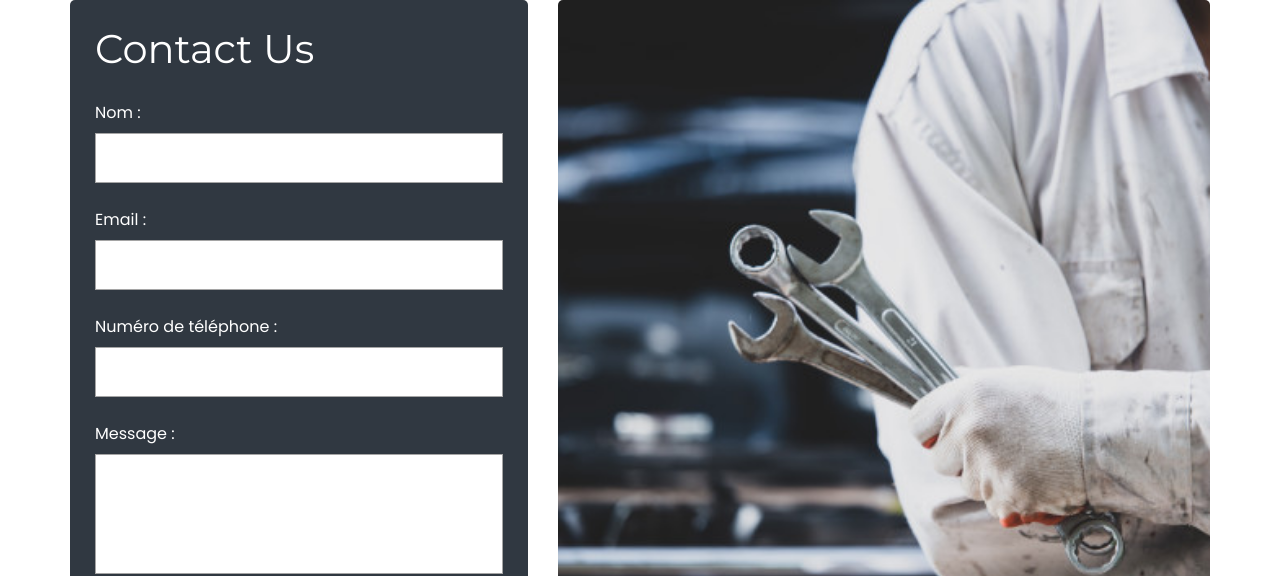
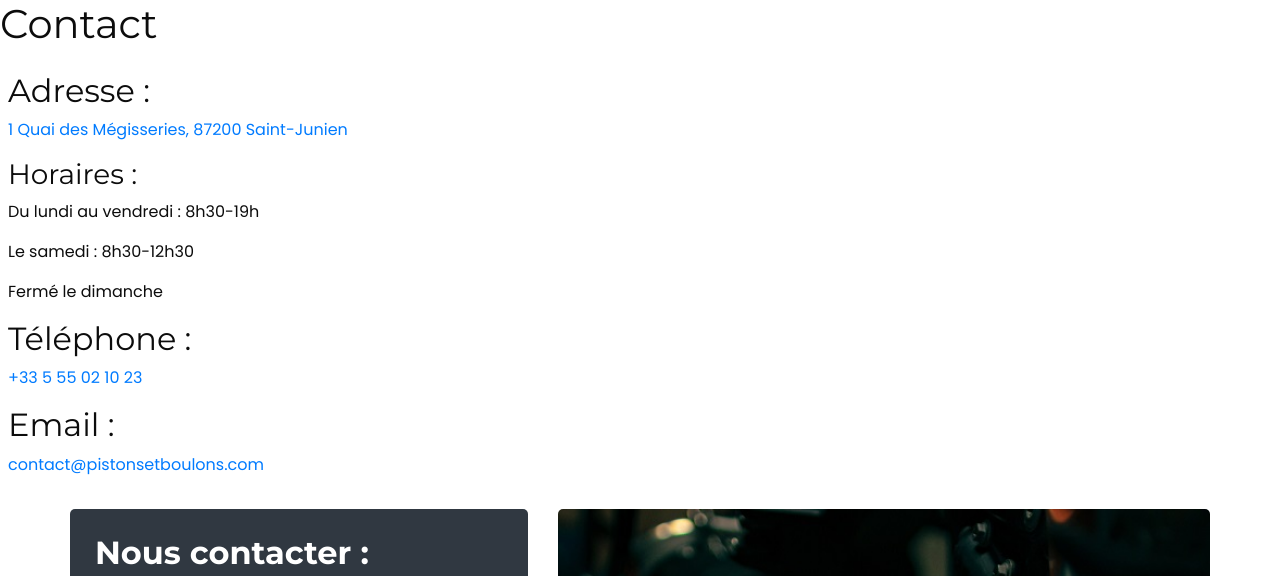
Before and after one commit to frohrlich/garage, a PHP site: page /contact.php in a window 1280 px wide. Shown: the part 160-736 px from the top of the page. Run offline with PHP 8.4, Linux system fonts and the light colour scheme; some libraries are stand-ins or nearby versions.

Commit message:
Premier commit contact

```diff
--- a/contact.php
+++ b/contact.php
@@ -44,14 +44,37 @@
       <!-- Navigation bar -->
       <?php include 'navbar.php' ?>
 
+      <h1>Contact</h1>
+
+    <!-- info section -->
+    <section class="pt-3 pl-2">
+      <h2>Adresse :</h2>
+      <p><a href="#map">1 Quai des Mégisseries, 87200 Saint-Junien</a>
+      </p>
+      <h3>Horaires :</h3>
+      <p>Du lundi au vendredi : 8h30-19h</p>
+      <p>Le samedi : 8h30-12h30</p>
+      <p>Fermé le dimanche</p>
+
+      <h2>Téléphone :</h2>
+      <p>
+      <a href="tel:+33555021023">+33 5 55 02 10 23</a>
+      </p>
+
+      <h2>Email :</h2>
+      <p>
+      <a href="mailto:contact@pistonsetboulons.com">contact@pistonsetboulons.com</a>
+      </p>
+    </section>
+
     <!-- contact section -->
-    <section class="contact_section">
+    <section class="contact_section py-3">
       <div class="container">
         <div class="row">
           <div class="col-md-5">
             <div class="form_container">
               <div class="heading_container">
-                <h1>Contact Us</h1>
+              <h2>Nous contacter :</h2>
               </div>
               <form action="">
                 <div>
@@ -76,21 +99,19 @@
                   />
                 </div>
                 <div class="d-flex">
-                  <button>SEND</button>
+                  <button>Envoyer</button>
                 </div>
               </form>
             </div>
           </div>
           <div class="col-md-7">
             <div class="img-box">
-              <img src="images/contact-img.jpg" alt="" />
+              <img src="images/illus_contact.jpg" alt="" />
             </div>
           </div>
         </div>
       </div>
     </section>
-
-    <!-- end contact section -->
 
     <!-- map section -->
 
```
Also changed, not shown: images/illus_contact.jpg (added).
